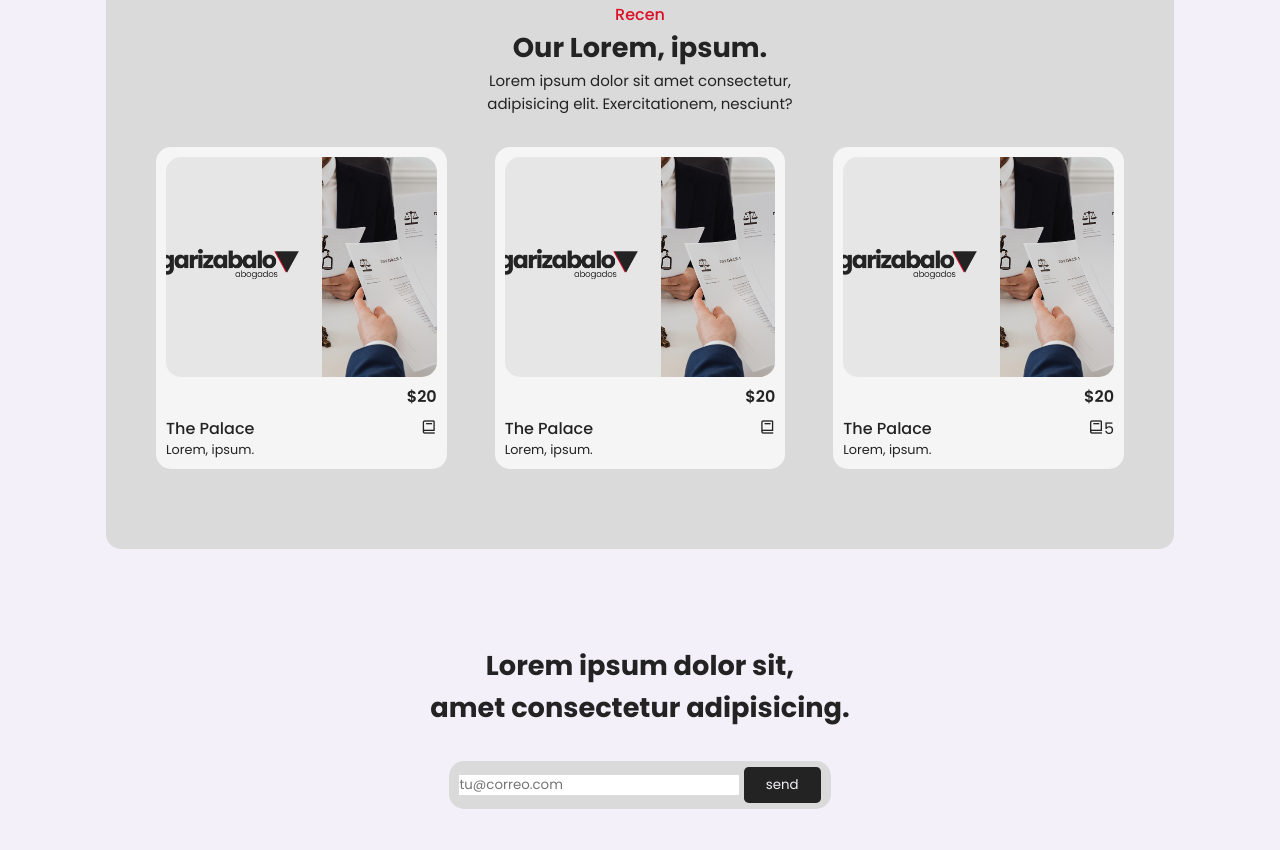
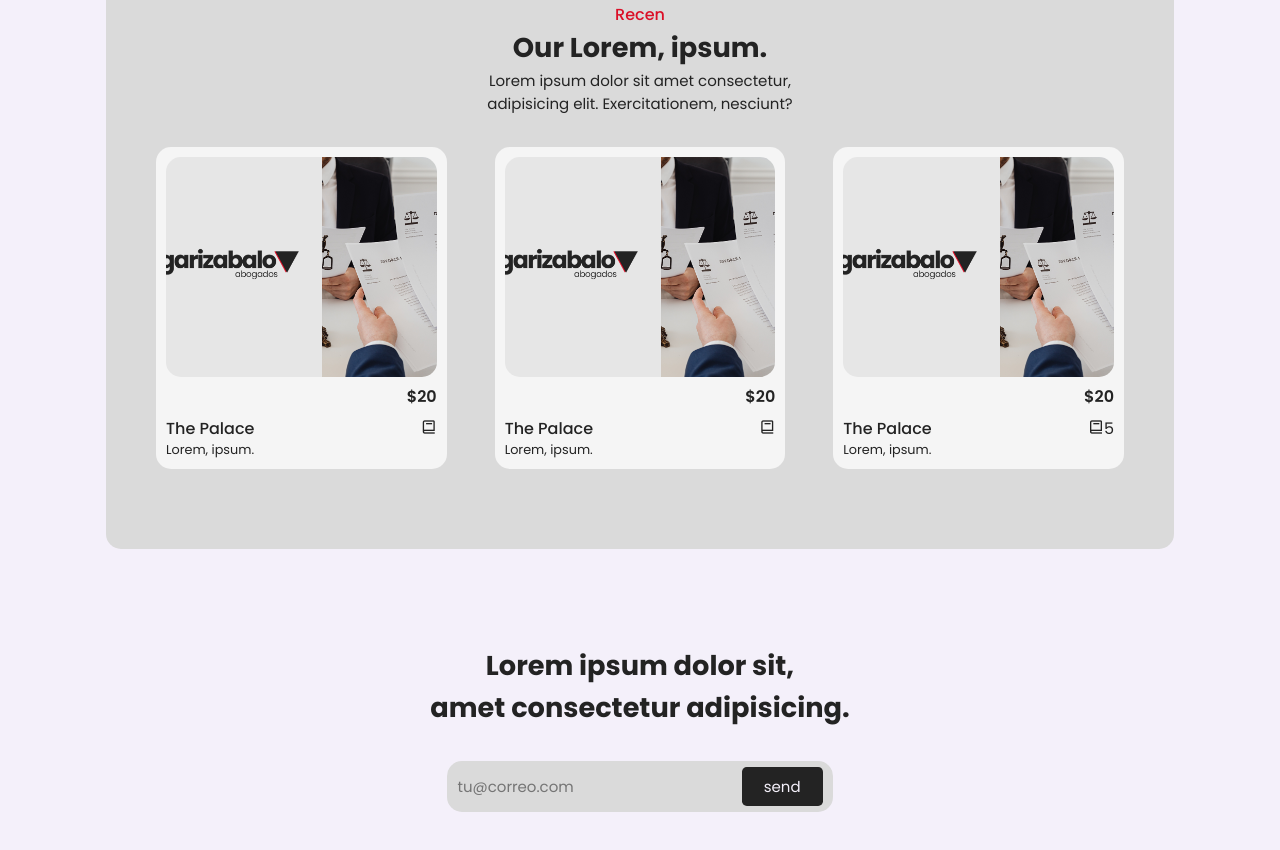
Before and after one commit to cristiangarizabalo/cristiangarizabalo.github.io, a plain HTML site: page index.html in a window 1280 px wide. Shown: the part 1519-2369 px from the top of the page. Drawn offline with nearby package versions, Linux system fonts and the light colour scheme.

Commit message:
[garizabalo] update

```diff
--- a/assets/css/main.css
+++ b/assets/css/main.css
@@ -338,9 +338,11 @@ section {
 .newsletter form input {
     border: none;
     outline: none;
+    font-size: 0.938rem;
     font-family: var(--body-font);
 }
 
 .newsletter #email-box {
     width: 280px;
+    background: #dadada;;
 }
```
